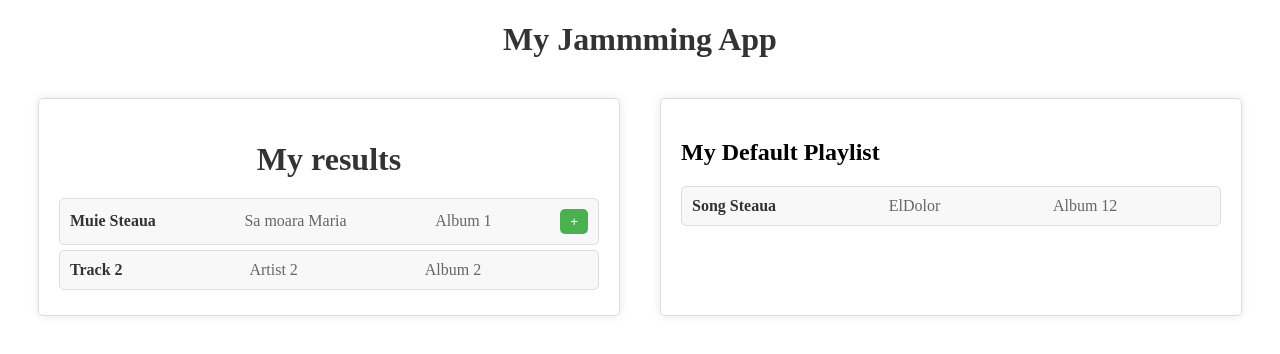
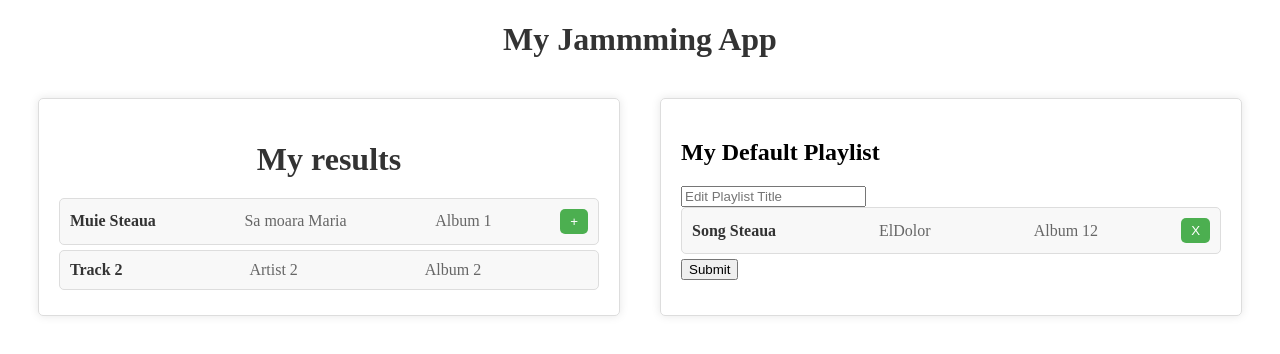
Before and after one commit to nadgobxe/my-app, a React (Create React App) app: page / in a window 1280 px wide. Shown: the top 354 px of the page. Built offline with nearby package versions, Linux system fonts and the light colour scheme.

Commit message:
Add/Remove Song + Change Playllist Title

```diff
--- a/src/components/App.js
+++ b/src/components/App.js
@@ -15,15 +15,27 @@ function App() {
 
   const [title, setTitle] = useState('My Default Playlist');
 
+  const addSong = (song) => {
+    setPlayListSong(prevSongs => [song, ...prevSongs]);
+};
+
+const removeSong = (songToRemove) => {
+  setPlayListSong(prevSongs => prevSongs.filter(song => song.id !== songToRemove.id));
+};
+
+const editTitle = (newTitle) => {
+  setTitle(newTitle);
+}
+
   return (
     <div>
       <h1>My Jammming App</h1>
       <div className={styles.app}>
         <div className={styles['search-results']}>
-          <SearchResults tracks={searchResults} addedTracks={playListSong} />
+          <SearchResults tracks={searchResults} addedTracks={playListSong} addSong={addSong} removeSong={removeSong}/>
         </div>
         <div className={styles.playlist}>
-          <Playlist title={title} tracks={playListSong} />
+          <Playlist title={title} tracks={playListSong} removeSong={removeSong} editTitle={editTitle} />
         </div>
       </div>
     </div>
--- a/src/components/Playlist.js
+++ b/src/components/Playlist.js
@@ -1,11 +1,18 @@
 import React, {useState} from "react";
 import TrackList from "./TrackList";
 
-function Playlist ({title, tracks}) {
+function Playlist ({title, tracks, removeSong, editTitle}) {
+
+const handleChange = ({ target }) => {
+    const {value} = target;
+    editTitle(value);
+}
+
     return (
         <div>
             <h2>{title}</h2>
-            <TrackList tracks={tracks} />
+            <input type="text" placeholder='Edit Playlist Title' onChange={handleChange}></input>
+            <TrackList tracks={tracks} removeSong={removeSong}/>
         </div>
     )
 
--- a/src/components/SearchResults.js
+++ b/src/components/SearchResults.js
@@ -1,7 +1,7 @@
 import React from "react";
 import Track from "./Track";
 
-function SearchResults ({tracks, addedTracks}) {
+function SearchResults ({tracks, addedTracks, addSong, removeSong}) {
 
     const trueTrackList = true;
 
@@ -16,7 +16,7 @@ function SearchResults ({tracks, addedTracks}) {
                     console.log("Match result: ", match);
                     return match;
                 });
-                return <Track key={track.id} track={track} isAdded={isAdded} trueTrackList={trueTrackList}/>
+                return <Track key={track.id} track={track} isAdded={isAdded} trueTrackList={trueTrackList} addSong={addSong} removeSong={removeSong}/>
              })}
         </div>
     );
--- a/src/components/Track.js
+++ b/src/components/Track.js
@@ -1,13 +1,28 @@
-import React from "react";
+import React, { useEffect, useRef } from "react";
 import styles from './css/Track.module.css';
 
-function Track ({track, isAdded, trueTrackList}) {
+function Track({ track, isAdded, trueTrackList, addSong, removeSong }) {
+    const trackRef = useRef(null);
+    let newStyle = trackRef.current;
+
+    const handleAddSong = (event) => {
+        if (!isAdded) {
+            addSong(track);
+
+        }
+    };
+
+    const handleRemoveClick = () => {
+        removeSong(track);
+    };
+
     return (
-        <div className={styles.track}>
+        <div className={styles.track} ref={trackRef}>
             <div className={styles.full}>{track.name}</div>
             <div className={styles.left}>{track.artist}</div>
             <div className={styles.right}>{track.album}</div>
-            {!isAdded && trueTrackList ? <input type="submit" value="+" /> : null}
+            {!isAdded && trueTrackList ? <input type="submit" value="+" onClick={handleAddSong} /> : null}
+            {!isAdded && !trueTrackList ? <input type="submit" value="X" onClick={handleRemoveClick} /> : null}
         </div>
     );
 }
--- a/src/components/Tracklist.js
+++ b/src/components/Tracklist.js
@@ -1,13 +1,18 @@
 import React from "react";
 import Track from "./Track";
 
-function TrackList ({tracks}) {
+function TrackList ({tracks, removeSong}) {
     const trueTrackList = false;
     return (
         <div>
+            <div>
              {tracks.map(track =>
-            <Track key={track.id} track={track} trueTrackList={trueTrackList}/>
+            <Track key={track.id} track={track} trueTrackList={trueTrackList} removeSong={removeSong}/>
             )}
+            </div>
+            <form>
+                <input type="button" value="Submit"></input>
+            </form>
         </div>
     );
 }
```
